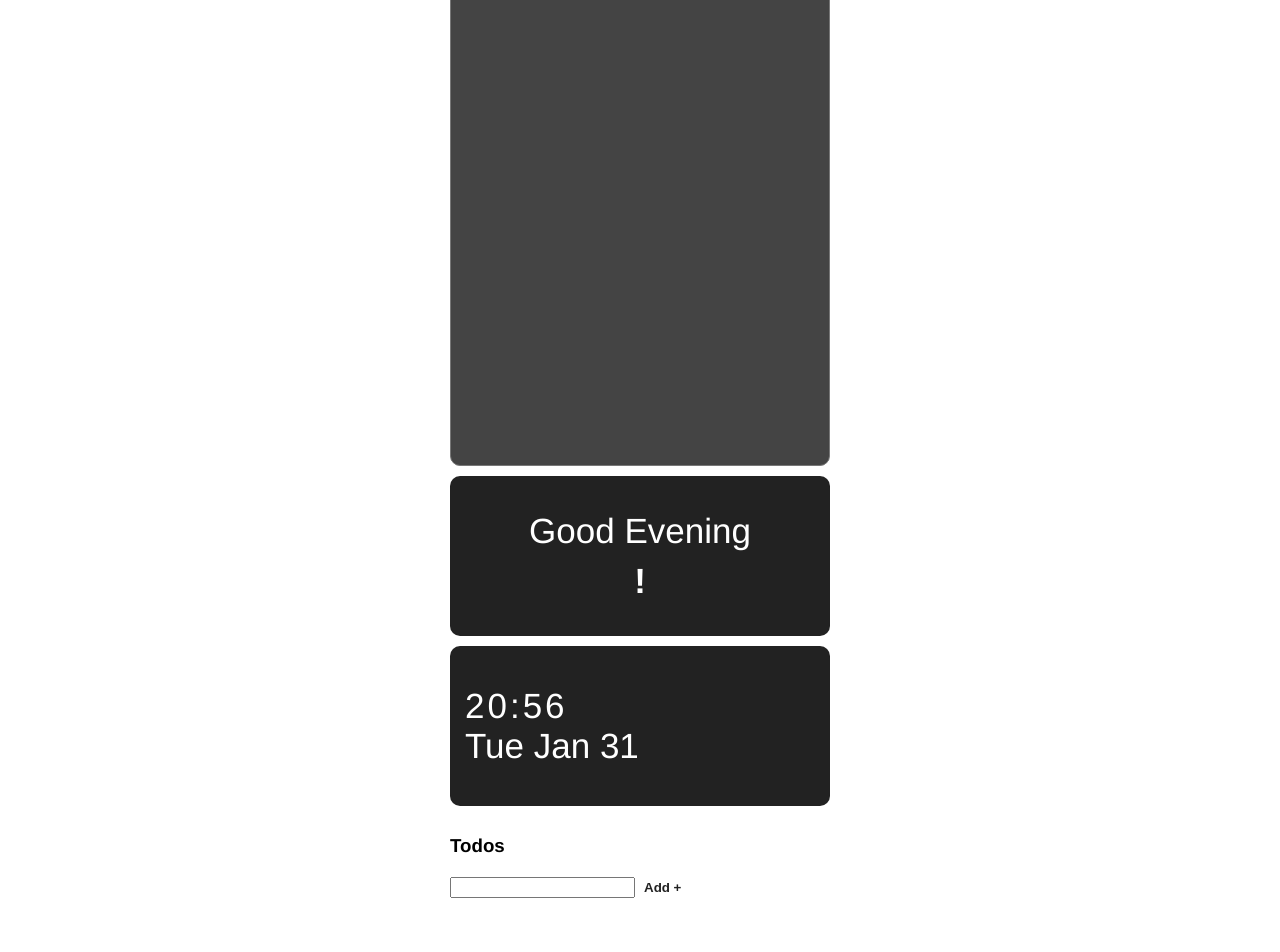
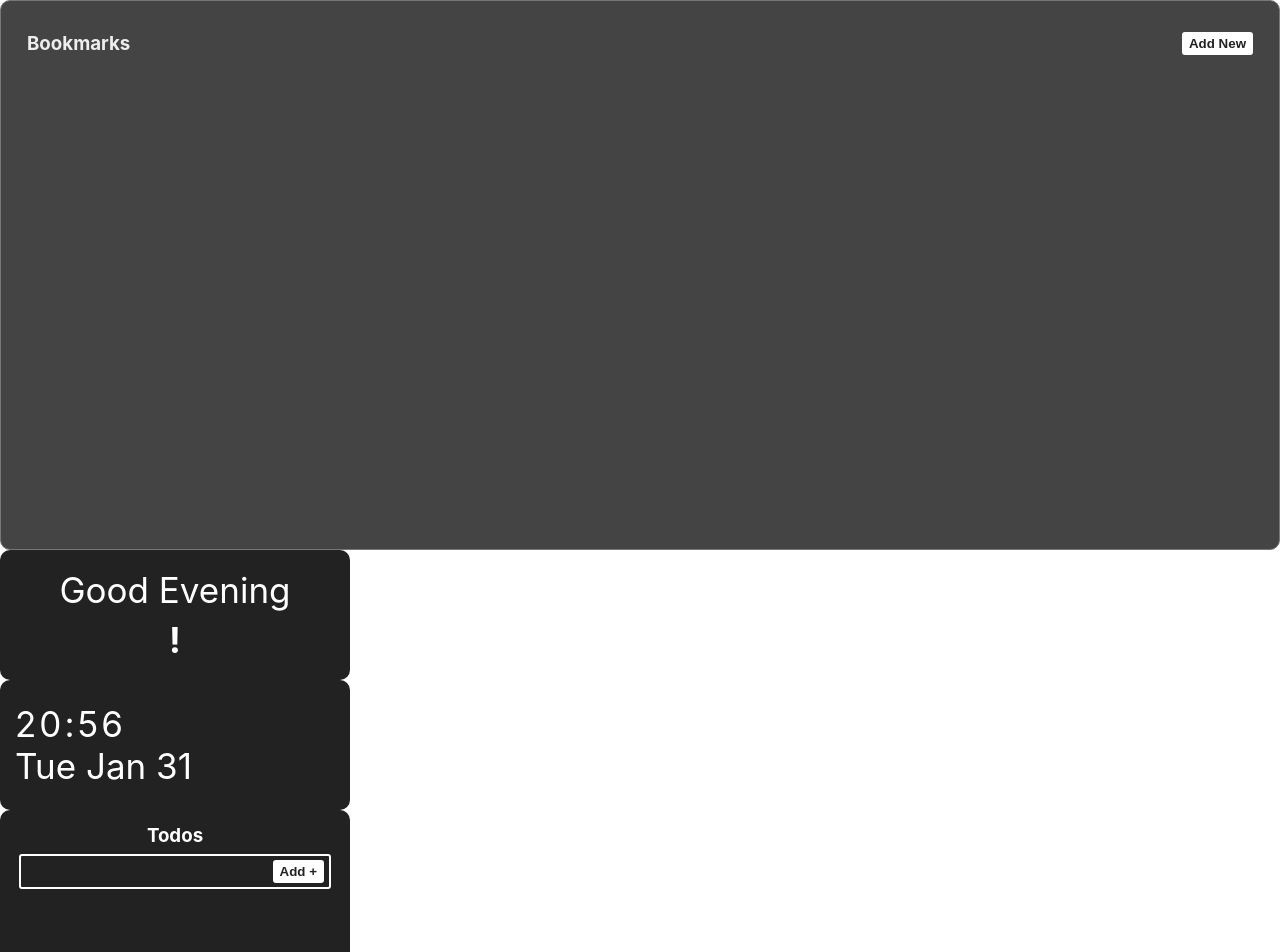
Before and after one commit to AshrafAKRahman/bookmarks-app, a React (Create React App) app: page / in a window 1280 px wide. Shown: the top 952 px of the page. Before the commit the page ends 910 px from the top, so only its background shows below. Built offline with nearby package versions, Linux system fonts and the light colour scheme.

Commit message:
completed the todo pane

```diff
--- a/src/Components/App.css
+++ b/src/Components/App.css
@@ -1,19 +1,7 @@
-.app-wrapper {
-  display: flex;
-  align-items: center;
-  justify-content: center;
-  height: 100vh;
-}
-
-.App {
-  display: grid;
-  width: fit-content;
-  grid-gap: 10px;
-  align-items: center;
-  padding: 10px;
-  margin: 10px auto;
-  overflow: hidden;
-  font-family: "Poppins", helvetica, arial, sans-serif;
+* {
+  box-sizing: border-box;
+  padding: 0;
+  margin: 0;
 }
 
 .item1 {
--- a/src/Components/App.js
+++ b/src/Components/App.js
@@ -8,10 +8,18 @@ function App() {
   return (
     <div className="app-wrapper">
       <div className="App">
-        <Bookmarks />
-        <Greeting />
-        <Time />
-        <Todo />
+        <div className="item1">
+          <Bookmarks />
+        </div>
+        <div className="item2">
+          <Greeting />
+        </div>
+        <div className="item3">
+          <Time />
+        </div>
+        <div>
+          <Todo className="item4" />
+        </div>
       </div>
     </div>
   );
--- a/src/Components/Todo/Todo.css
+++ b/src/Components/Todo/Todo.css
@@ -0,0 +1,117 @@
+.todo-card {
+    width: 350px;
+    height: 270px;
+    background: #222;
+    border-radius: 10px;
+    padding: 7px;
+    align-self: center;
+    color: #fff;
+  }
+
+  .todos-wrapper {
+    padding: 2px 5px;
+    height: 256px;
+    overflow-y: auto;
+  }
+
+  .todo-heading {
+    margin: 5px auto;
+    text-align: center;
+  }
+
+  .check-box {
+    margin-right: 5px;
+    width: 22px;
+    height: 22px;
+    cursor: pointer;
+  }
+
+  .todo-form,
+  .todo-controls {
+    display: flex;
+    align-items: center;
+  }
+
+  .todo-input {
+    background: transparent;
+    border: none;
+    color: #fff;
+    outline: none;
+    font-size: 18px;
+    flex: 1;
+    /*Fill the remaining space's width*/
+  }
+
+  .todo-input::placeholder {
+    color: #ddd;
+  }
+
+  .todo-form,
+  .todo-item {
+    margin: 7px;
+    border: 2px solid #fff;
+    border-radius: 3px;
+    padding: 4px 5px;
+    justify-content: space-between;
+    align-items: center;
+  }
+
+  .todo-wrapper {
+    display: flex;
+  }
+
+  /* Limit number of characters */
+  .todo-text {
+    max-width: 230px;
+    overflow: hidden;
+    text-overflow: ellipsis;
+    white-space: nowrap;
+  }
+
+  .todo-controls {
+    align-items: center;
+    margin-left: auto;
+  }
+
+  .todo-controls>* {
+    cursor: pointer;
+    margin-left: 5px;
+    font-size: 18px;
+  }
+
+  .btn-control {
+    cursor: pointer;
+  }
+
+  .btn-add {
+    background: #fff;
+    border: none;
+    font-weight: bold;
+    color: #222;
+    padding: 4px 7px;
+    border-radius: 3px;
+  }
+
+  .input-edit {
+    font-size: 16px;
+  }
+
+  .todo-edit {
+    padding: 2.7px 0;
+  }
+
+  .btn-edit {
+    margin-left: 4px;
+  }
+
+  .completed {
+    color: #979797;
+  }
+
+  .cancel {
+    color: #979797;
+    background: none;
+    border: none;
+    font-weight: bold;
+    cursor: pointer;
+  }
--- a/src/Components/Todo/Todo.js
+++ b/src/Components/Todo/Todo.js
@@ -1,33 +1,74 @@
-import { useEffect, useState } from "react";
+import React, { useEffect, useState } from "react";
+import './Todo.css'
+import { RiDeleteBin6Line } from 'react-icons/ri'
+import { AiFillEdit } from 'react-icons/ai'
+import { ImCheckboxChecked, ImCheckboxUnchecked} from 'react-icons/im'
 
 const Todo = () => {
     const [todo, setTodo] = useState('')
-    const [todos, setTodos] = useState([])
+    const [todos, setTodos] = useState(() => {
+        const localData = localStorage.getItem('todos');
+        return localData ? JSON.parse(localData) : [];
+    })
+    const [editedTodo, setEditedTodo] = useState('')
+    const [editedText, setEditedText]= useState('')
 
-    const addTodo = (e)=> {
+    useEffect(() => {
+        localStorage.setItem('todos', JSON.stringify(todos));
+    }, [todos]);
+
+    const addTodo = (e) => {
         e.preventDefault()
-        const newTodos = prevTodos => {
-            return [
+        const newTodos = prevTodos => [
                 ...prevTodos,
                 {
                     id: new Date().getTime(),
                     todoText: todo,
+                    isCompleted: false,
                     ...todo
                 }
-            ]
-        }
+            ];
 
         setTodos(newTodos)
-        console.log(todos)
+        setTodo('')
     }
 
-    useEffect(()=>{
-        console.log(todos);
-    }, [todos])
+    const deleteTodo = (id) => {
+        const newTodos = prevTodos => prevTodos.filter(todo => todo.id !==id);
+            setTodos(newTodos)
+    }
+
+    const editTodo = (e, id) => {
+        e.preventDefault();
+        const newTodos = [...todos].map(todo => {
+            if(id === todo.id){
+                todo.todoText = editedText
+            }
+            return todo;
+        })
+        setTodos(newTodos)
+        setEditedTodo(null)
+    }
+
+    const toggleTodoState = id => {
+        const newTodos = [...todos].map(todo => {
+            if(todo.id === id) {
+                todo.isCompleted = !todo.isCompleted
+            }
+            return todo;
+        })
+        setTodos(newTodos)
+    }
+
+    const setInputFocus = input  => {
+        if (input !== null) {
+            input.focus();
+        }
+    }
 
     return (
         <div className="todo-card">
-            <div className="todo-wrapper">
+            <div className="todos-wrapper">
                 <h3 className="todo-heading">Todos</h3>
                 <form
                 className="todo-form"
@@ -40,10 +81,66 @@ const Todo = () => {
                     setTodo(e.target.value)
                     console.log(todo)
                     }}
-                 />
+                    value={todo}
+                    ref={setInputFocus}
+                    />
                 <button type="submit" className="btn-add">Add +</button>
                 </form>
-                {todo}
+                {todos.map(todo => (
+                    <div className="todo-item"
+                    key={todo.id}
+                    >
+                    {
+                        todo.id === editedTodo ?
+                        <div className="todo-wrapper">
+                        <form
+                        onSubmit={(e)=> editTodo(e, todo.id)}
+                        >
+                            <input type="text"
+                                className="todo-input input-edit"
+                                onChange={e=> setEditedText(e.target.value)}
+                                defaultValue={todo.todoText}
+                                ref={setInputFocus}
+                            />
+                        </form>
+                            <button className="todo-controls cancel"
+                            onClick={() => setEditedTodo('')}>Cancel
+                            </button>
+                        </div>
+                        :
+                    <div className="todo-wrapper">
+                        <span
+                        className={"todo-text" + (todo.isCompleted === true && "completed")}
+                        >{todo.todoText}</span>
+                    <div className="todo-controls">
+
+                    {
+                        todo.isCompleted ===true  ? (
+                    <ImCheckboxChecked
+                        onClick={() =>toggleTodoState(todo.id)}
+                    />
+                )
+                    : (
+
+
+                    <ImCheckboxUnchecked
+                        onClick={() =>toggleTodoState(todo.id)}
+                    />
+                    )
+                    }
+                    <RiDeleteBin6Line
+                        onClick={()=>deleteTodo(todo.id)}
+                    />
+                    <AiFillEdit
+                        onClick={()=>setEditedTodo(todo.id)}
+                    />
+                    </div>
+
+                    </div>
+
+                    }
+                    </div>
+                ))}
             </div>
         </div>
     );
```
